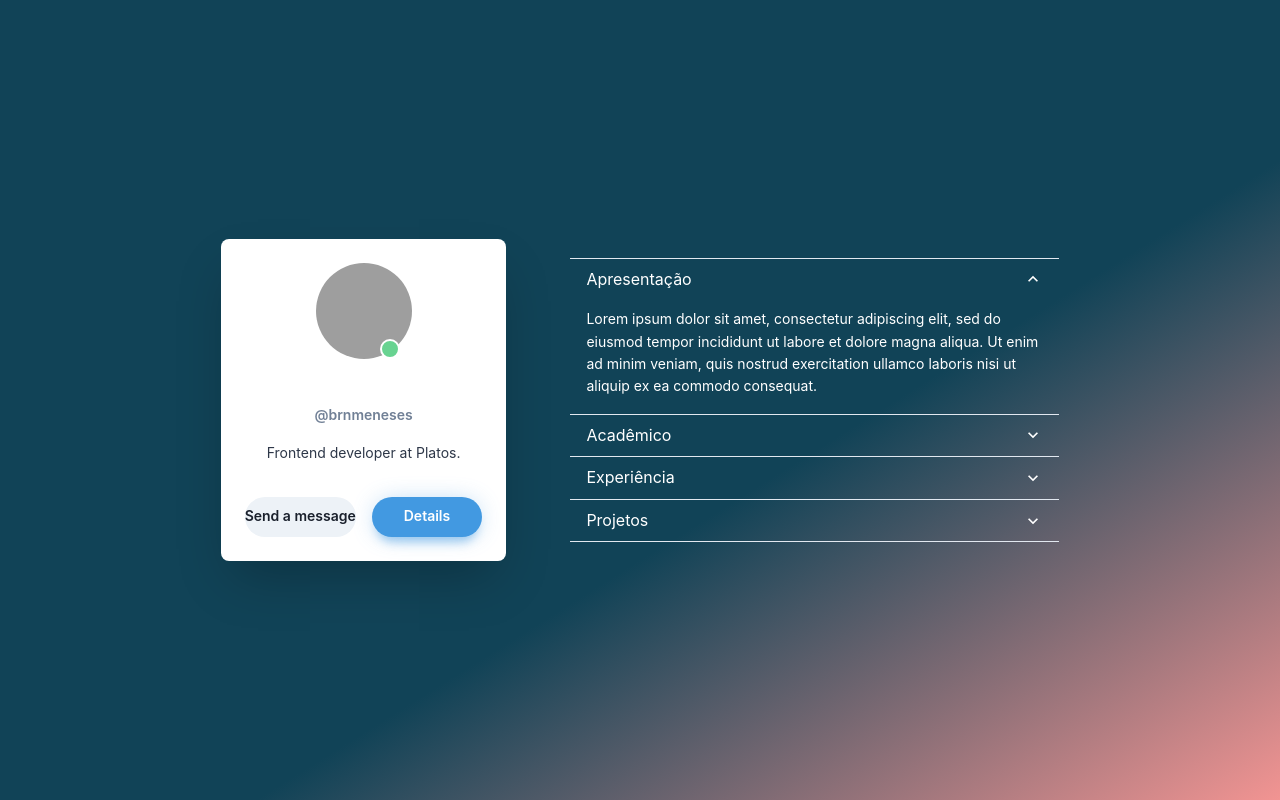
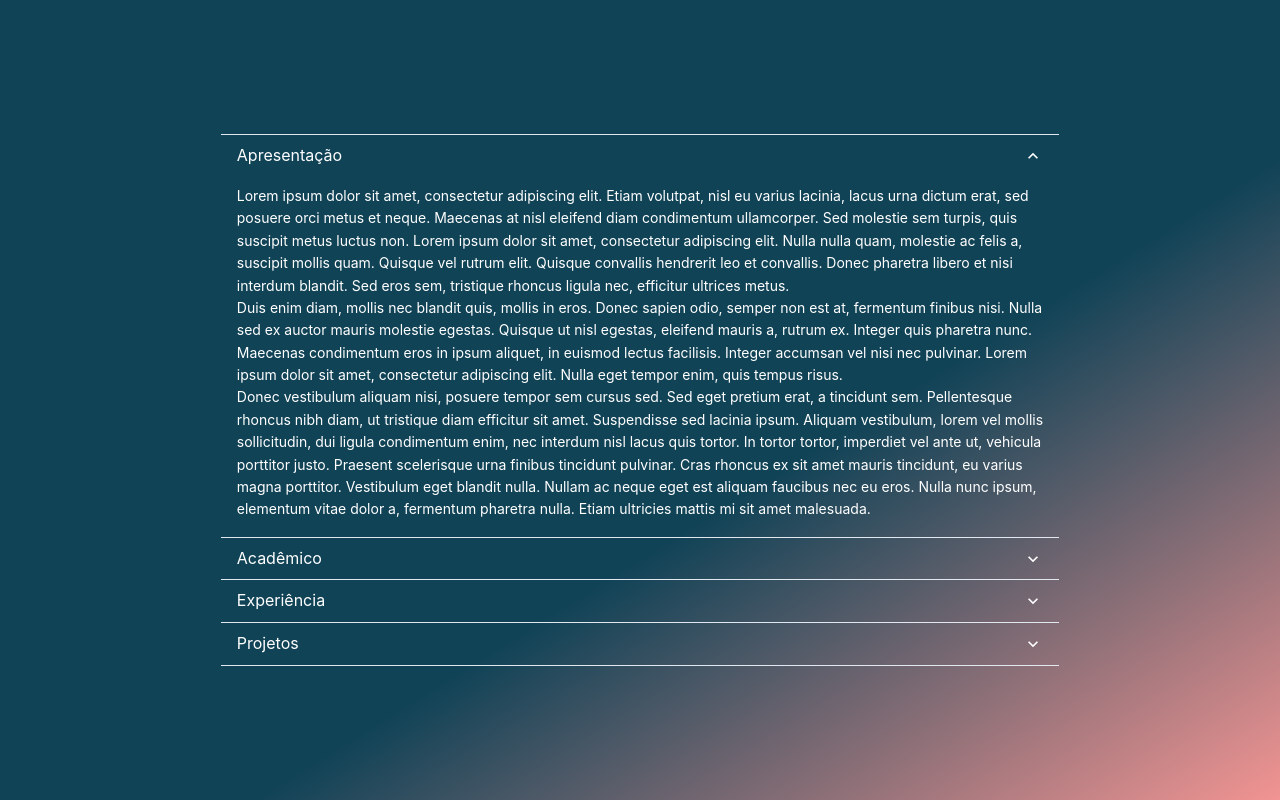
Before and after one commit to Brnmeneses/curriculum, a Next.js app: page / in a window 1280 px wide. Built offline with nearby package versions, Linux system fonts and the light colour scheme; grey boxes are pictures that could not be loaded.

Commit message:
first landing accodion

```diff
--- a/src/components/accordion/CollapseAccordion.tsx
+++ b/src/components/accordion/CollapseAccordion.tsx
@@ -33,10 +33,36 @@ export default function CollapseAccordion() {
             </AccordionButton>
           </h2>
           <AccordionPanel pb={4}>
-            Lorem ipsum dolor sit amet, consectetur adipiscing elit, sed do
-            eiusmod tempor incididunt ut labore et dolore magna aliqua. Ut enim
-            ad minim veniam, quis nostrud exercitation ullamco laboris nisi ut
-            aliquip ex ea commodo consequat.
+            Lorem ipsum dolor sit amet, consectetur adipiscing elit. Etiam
+            volutpat, nisl eu varius lacinia, lacus urna dictum erat, sed
+            posuere orci metus et neque. Maecenas at nisl eleifend diam
+            condimentum ullamcorper. Sed molestie sem turpis, quis suscipit
+            metus luctus non. Lorem ipsum dolor sit amet, consectetur adipiscing
+            elit. Nulla nulla quam, molestie ac felis a, suscipit mollis quam.
+            Quisque vel rutrum elit. Quisque convallis hendrerit leo et
+            convallis. Donec pharetra libero et nisi interdum blandit. Sed eros
+            sem, tristique rhoncus ligula nec, efficitur ultrices metus.
+            <br />
+            Duis enim diam, mollis nec blandit quis, mollis in eros. Donec
+            sapien odio, semper non est at, fermentum finibus nisi. Nulla sed ex
+            auctor mauris molestie egestas. Quisque ut nisl egestas, eleifend
+            mauris a, rutrum ex. Integer quis pharetra nunc. Maecenas
+            condimentum eros in ipsum aliquet, in euismod lectus facilisis.
+            Integer accumsan vel nisi nec pulvinar. Lorem ipsum dolor sit amet,
+            consectetur adipiscing elit. Nulla eget tempor enim, quis tempus
+            risus.
+            <br />
+            Donec vestibulum aliquam nisi, posuere tempor sem cursus sed. Sed
+            eget pretium erat, a tincidunt sem. Pellentesque rhoncus nibh diam,
+            ut tristique diam efficitur sit amet. Suspendisse sed lacinia ipsum.
+            Aliquam vestibulum, lorem vel mollis sollicitudin, dui ligula
+            condimentum enim, nec interdum nisl lacus quis tortor. In tortor
+            tortor, imperdiet vel ante ut, vehicula porttitor justo. Praesent
+            scelerisque urna finibus tincidunt pulvinar. Cras rhoncus ex sit
+            amet mauris tincidunt, eu varius magna porttitor. Vestibulum eget
+            blandit nulla. Nullam ac neque eget est aliquam faucibus nec eu
+            eros. Nulla nunc ipsum, elementum vitae dolor a, fermentum pharetra
+            nulla. Etiam ultricies mattis mi sit amet malesuada.
           </AccordionPanel>
         </AccordionItem>
 
@@ -53,7 +79,14 @@ export default function CollapseAccordion() {
             Lorem ipsum dolor sit amet, consectetur adipiscing elit, sed do
             eiusmod tempor incididunt ut labore et dolore magna aliqua. Ut enim
             ad minim veniam, quis nostrud exercitation ullamco laboris nisi ut
-            aliquip ex ea commodo consequat.
+            aliquip ex ea commodo consequat. Lorem ipsum dolor sit amet,
+            consectetur adipiscing elit, sed do eiusmod tempor incididunt ut
+            labore et dolore magna aliqua. Ut enim ad minim veniam, quis nostrud
+            exercitation ullamco laboris nisi ut aliquip ex ea commodo
+            consequat. Lorem ipsum dolor sit amet, consectetur adipiscing elit,
+            sed do eiusmod tempor incididunt ut labore et dolore magna aliqua.
+            Ut enim ad minim veniam, quis nostrud exercitation ullamco laboris
+            nisi ut aliquip ex ea commodo consequat.
           </AccordionPanel>
         </AccordionItem>
 
--- a/src/components/curriculum/Curriculum.tsx
+++ b/src/components/curriculum/Curriculum.tsx
@@ -52,7 +52,8 @@ export default function Curriculum() {
         alignItems="center"
         gap="4rem"
       >
-        <Profile profile={profile}></Profile>
+        {/*         <Profile profile={profile}></Profile>
+         */}{" "}
         <CollapseAccordion />
       </Box>
     </>
--- a/src/components/profile/Profile.tsx
+++ b/src/components/profile/Profile.tsx
@@ -30,6 +30,7 @@ export default function Profile(data: ProfileProps) {
   return (
     <Center py={6}>
       <Box
+        minW={"320px"}
         maxW={"320px"}
         w={"full"}
         bg={useColorModeValue("white", "gray.900")}
@@ -38,23 +39,7 @@ export default function Profile(data: ProfileProps) {
         p={6}
         textAlign={"center"}
       >
-        <Avatar
-          size={"xl"}
-          src={profile.avatar}
-          mb={4}
-          pos={"relative"}
-          _after={{
-            content: '""',
-            w: 4,
-            h: 4,
-            bg: "green.300",
-            border: "2px solid white",
-            rounded: "full",
-            pos: "absolute",
-            bottom: 0,
-            right: 3,
-          }}
-        />
+        <Avatar size={"xl"} src={profile.avatar} mb={4} pos={"relative"} />
         <Heading fontSize={"2xl"} fontFamily={"body"}>
           {profile.name}
         </Heading>
@@ -100,7 +85,7 @@ export default function Profile(data: ProfileProps) {
             </Badge>
           </Stack>
         )}
-
+        {/*
         <Stack mt={8} direction={"row"} spacing={4}>
           <Button
             flex={1}
@@ -130,7 +115,7 @@ export default function Profile(data: ProfileProps) {
           >
             Details
           </Button>
-        </Stack>
+        </Stack> */}
       </Box>
     </Center>
   );
```
